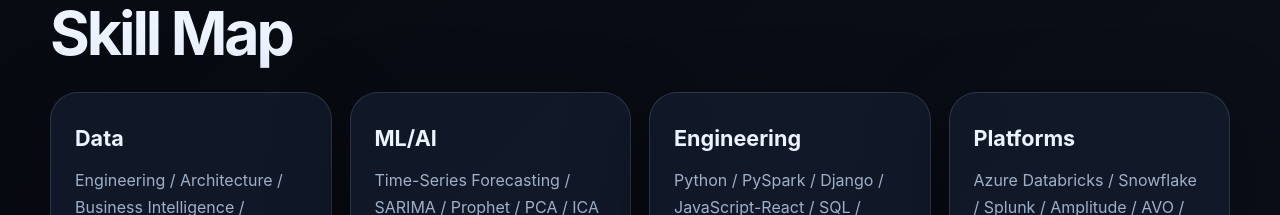
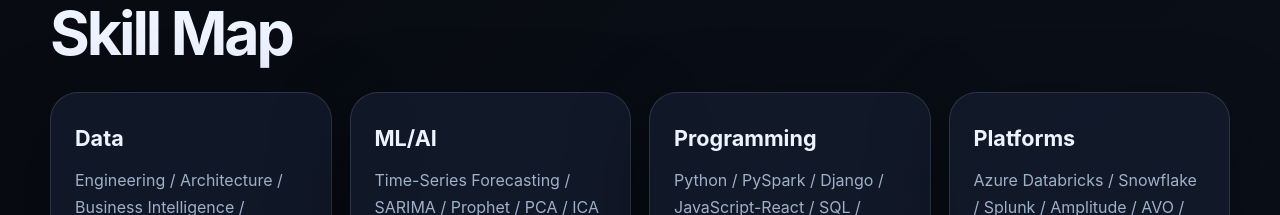
Before and after one commit to nilaypant/nilaypant.github.io, a React (Vite) app: page / in a window 1280 px wide. Shown: the part 1880-2095 px from the top of the page. Built offline with nearby package versions, Linux system fonts and the light colour scheme.

Commit message:
change Engineering to Programming in Skill Map

```diff
--- a/src/data/portfolio.js
+++ b/src/data/portfolio.js
@@ -56,7 +56,7 @@
           ],
   },
   {
-    group: 'Engineering',
+    group: 'Programming',
     items: ['Python',
             'PySpark',
             'Django',
```
